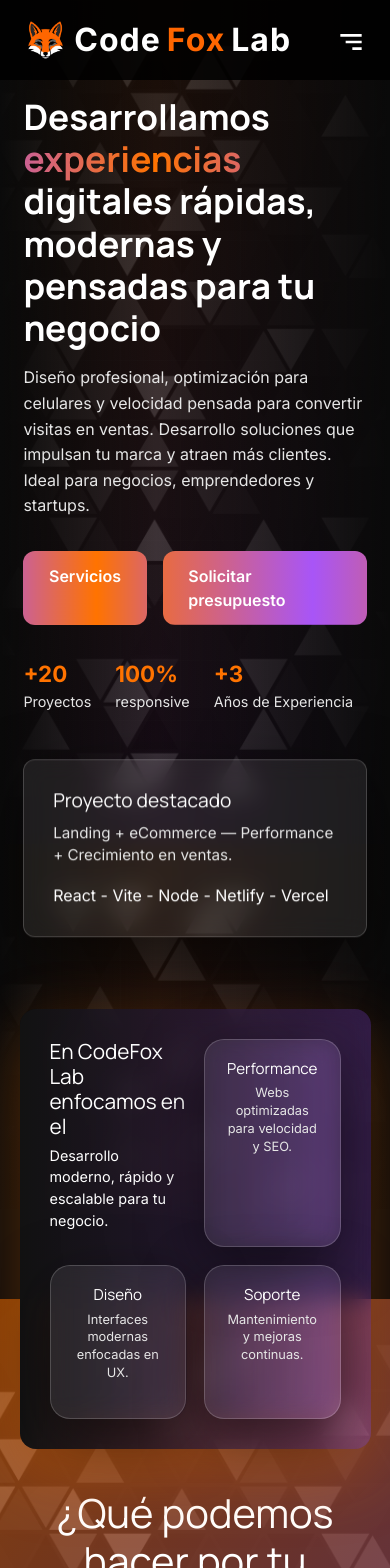
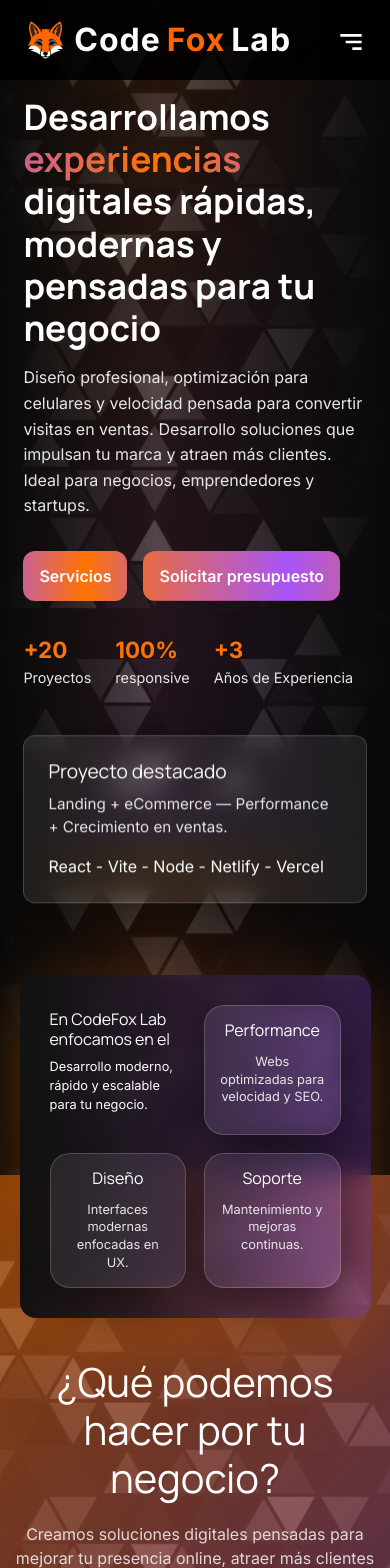
Before and after one commit to FacundoCiullo/Pagina-Principal, a React (Create React App) app: page / in a window 390 px wide. Shown: the top 1568 px of the page. Built offline with nearby package versions, Linux system fonts and the light colour scheme.

Commit message:
actualizacion responsive

```diff
--- a/src/styles/about.css
+++ b/src/styles/about.css
@@ -20,14 +20,15 @@
     var(--bg-section),
     rgba(168,85,247,0.25)
   );
+
   border-radius: 16px;
   padding: 40px;
   max-width: 900px;
   margin: 0 auto;
   display: flex;
   align-items: center;
-  justify-content: space-between;
-  gap: 40px;
+  justify-content: space-around;
+  gap: 20px;
 }
 
 /* TEXTO */
@@ -38,12 +39,11 @@
 }
 
 .about-intro h3 {
-  font-size: 1.3rem;
-  margin-bottom: 6px;
+  font-size: 1rem;
 }
 
 .about-intro p {
-  font-size: 0.9rem;
+  font-size: 0.8rem;
   color: var(--text-primary);
 }
 
@@ -60,8 +60,7 @@
 .about-card {
   cursor:pointer;
   color: var(--text-primary);
-
-  padding: 20px;
+  padding: 15px;
   width: 180px;
   border-radius:20px;
   border:1px solid var(--glass-border);
@@ -84,12 +83,14 @@
 
 .about-card h4 {
   margin-bottom: 6px;
-  font-size: 0.95rem;
+  font-size: 1rem;
 }
 
 .about-card p {
   font-size: 0.8rem;
   line-height: 1.4;
+  margin-top: 6px;
+  margin-bottom: 0px;
   color: var(--text-secondary);
 }
 
@@ -108,6 +109,8 @@
 
     grid-template-columns: 1fr 1fr;
 
+    align-items: end;
+
     gap: 18px;
 
     max-width: 100%;
@@ -116,6 +119,8 @@
   }
 
   .about-intro {
+
+    padding: 5px 0;
     grid-column: 1;
     max-width: none;
   }
@@ -125,6 +130,7 @@
   }
 
   .about-card {
+
     width: 100%;
   }
 
--- a/src/styles/hero.css
+++ b/src/styles/hero.css
@@ -49,7 +49,7 @@
     background: linear-gradient(
       90deg,
       var(--bg-main) 0%,
-      rgba(0,0,0,0.35) 40%,
+      rgba(0, 0, 0, 0.113) 40%,
       var(--bg-main) 100%
     );
     backdrop-filter: blur(0px);
@@ -160,7 +160,7 @@
 
   background-size: 200% auto;
 
-  padding: 0.8rem 1.6rem;
+  padding: 0.8rem 1rem;
   border-radius: var(--radius);
   text-decoration: none;
   font-weight: 600;
@@ -192,7 +192,7 @@
 
   background-size: 200% auto;
 
-  padding: 0.8rem 1.6rem;
+  padding: 0.8rem 1rem;
   border-radius: var(--radius);
   text-decoration: none;
   font-weight: 600;
@@ -297,6 +297,7 @@
     }
 
     .hero-card {
+      padding: 1.5rem;
       margin-top: 1rem;
     }
 
```
